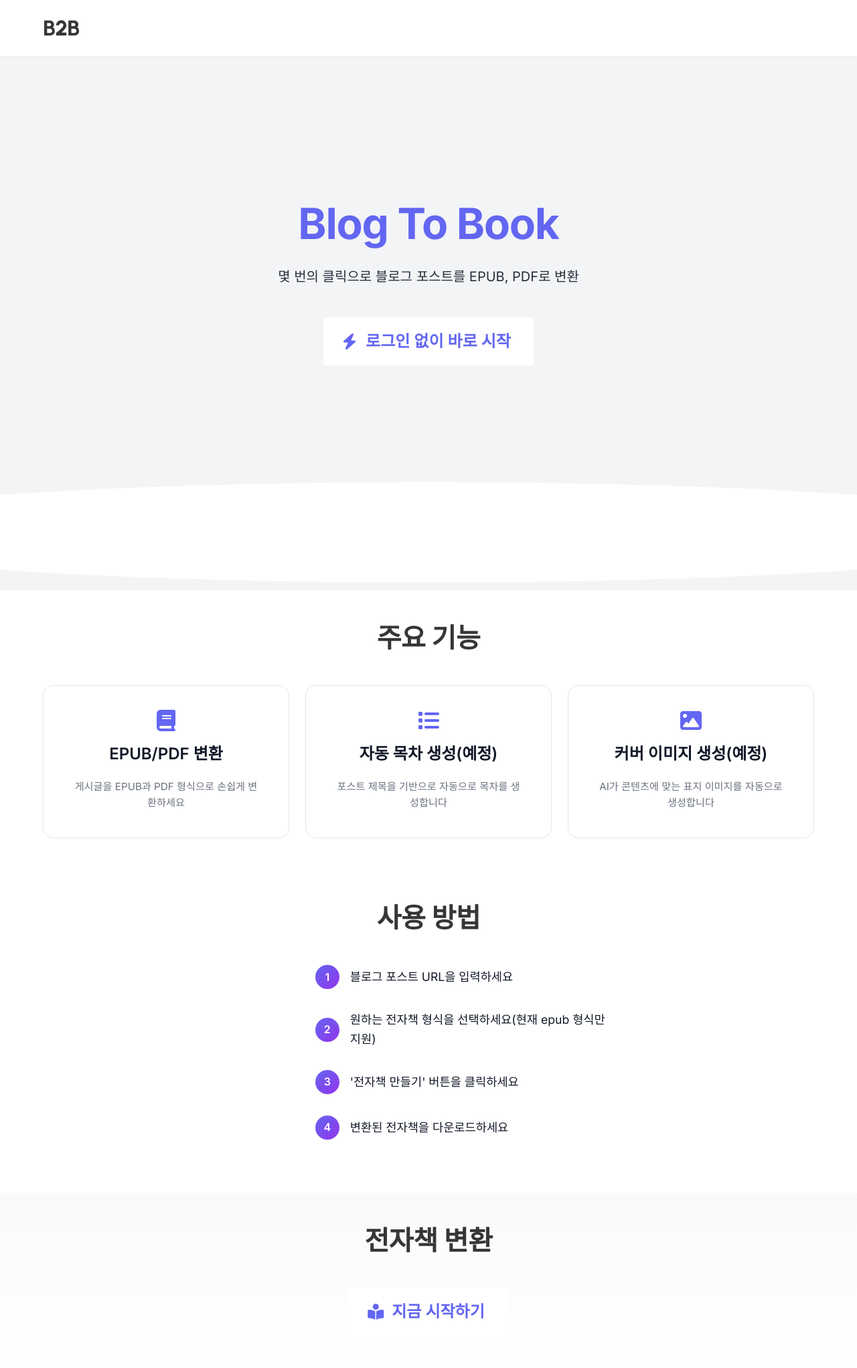
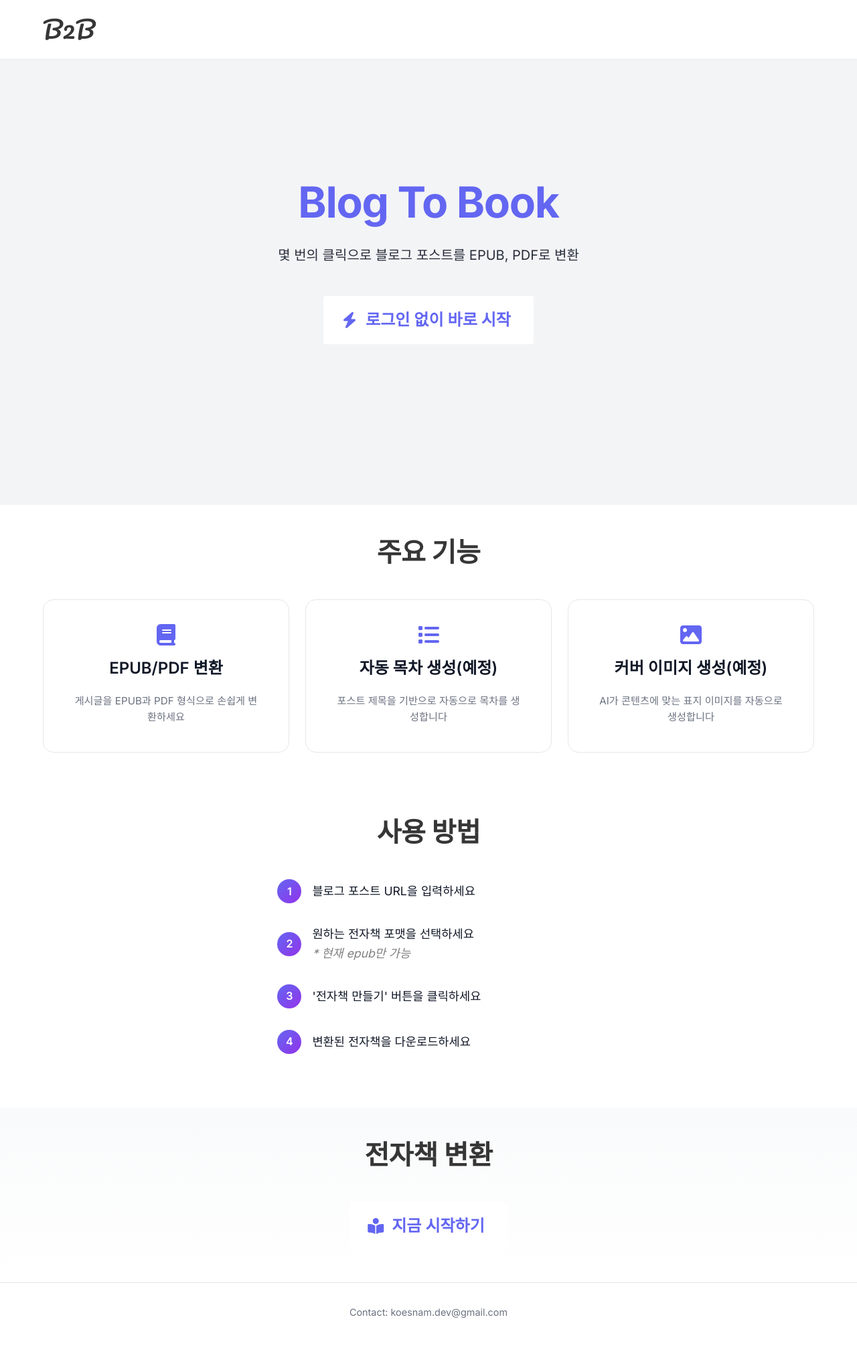
Before and after one commit to 10kseok/BlogToBook, a FastAPI app: page / in a window 1280 px wide; the page is wider, and only the part inside the window is pictured. Shown: that part at 67% size. After the commit the page ends 1968 px from the top of that part, so only its background shows below. Run offline with FastAPI, Linux system fonts and the light colour scheme.

Commit message:
style: 헤더 폰트 변경
- 너무 밋밋해서 약간 필기체 느낌을 줬음

```diff
--- a/app/view/templates/index.html
+++ b/app/view/templates/index.html
@@ -10,6 +10,7 @@
     <link rel="preconnect" href="https://fonts.gstatic.com" crossorigin>
     <link href="https://fonts.googleapis.com/css2?family=Inter:wght@400;500;600;700;800&display=swap" rel="stylesheet">
     <link href="https://fonts.googleapis.com/css2?family=Urbanist:wght@700;800&display=swap" rel="stylesheet">
+    <link href="https://fonts.googleapis.com/css2?family=Pacifico&display=swap" rel="stylesheet">
     <style>
         :root {
             --primary: #6366F1;
@@ -28,20 +29,9 @@
         }
 
         .hero {
-            background-color: #F3F4F6;  /* 그라디언트 제거하고 단색 회색으로 변경 */
-            padding: 6rem 0 12rem;
+            background-color: #F3F4F6;
+            padding: 4rem 0 6rem;  /* 하단 패딩 줄임 (12rem -> 6rem) */
             margin-top: 3.5rem;
-        }
-
-        .hero::before {
-            content: '';
-            position: absolute;
-            width: 150%;
-            height: 150px;
-            background: var(--background);
-            bottom: -70px;
-            left: -25%;
-            border-radius: 50%;
         }
 
         .hero .title {
@@ -151,10 +141,10 @@
         }
 
         .navbar-brand .title {
-            font-family: 'Urbanist', sans-serif;
-            font-size: 2rem;
-            font-weight: 800;
-            letter-spacing: -0.02em;
+            font-family: 'Pacifico', cursive;
+            font-size: 2.2rem;  /* 필기체 특성상 약간 크기 조정 */
+            font-weight: 400;   /* Pacifico는 regular weight만 있음 */
+            letter-spacing: 0;   /* 필기체는 자간 기본값 사용 */
             margin: 0;
         }
 
@@ -163,7 +153,7 @@
         }
 
         .content {
-            padding-left: 20%;
+            padding-left: 10%;
         }
 
         .content .mb-5 {
@@ -199,6 +189,17 @@
         .content .mb-5 span:last-child {
             font-size: 1.1rem;
             text-align: left;
+        }
+
+        .footer {
+            background: white;
+            padding: 2rem 0;
+            border-top: 1px solid #E5E7EB;
+        }
+
+        .footer p {
+            color: var(--text-light);
+            font-size: 0.9rem;
         }
     </style>
 </head>
@@ -286,7 +287,9 @@
                         <div class="mb-5">
                             <div class="step-wrapper">
                                 <span class="step-number">2</span>
-                                <span>원하는 전자책 형식을 선택하세요(현재 epub 형식만 지원)</span>
+                                <span>원하는 전자책 포맷을 선택하세요 <br>
+                                    <span style="color: gray;"><em>* 현재 epub만 가능</em></span>
+                                </span>
                             </div>
                         </div>
                         <div class="mb-5">
@@ -319,5 +322,11 @@
             </a>
         </div>
     </section>
+
+    <footer class="footer">
+        <div class="container has-text-centered">
+            <p>Contact: koesnam.dev@gmail.com</p>
+        </div>
+    </footer>
 </body>
 </html>
```
Also changed, not shown: app/view/templates/convert.html (+22 -4 lines).
